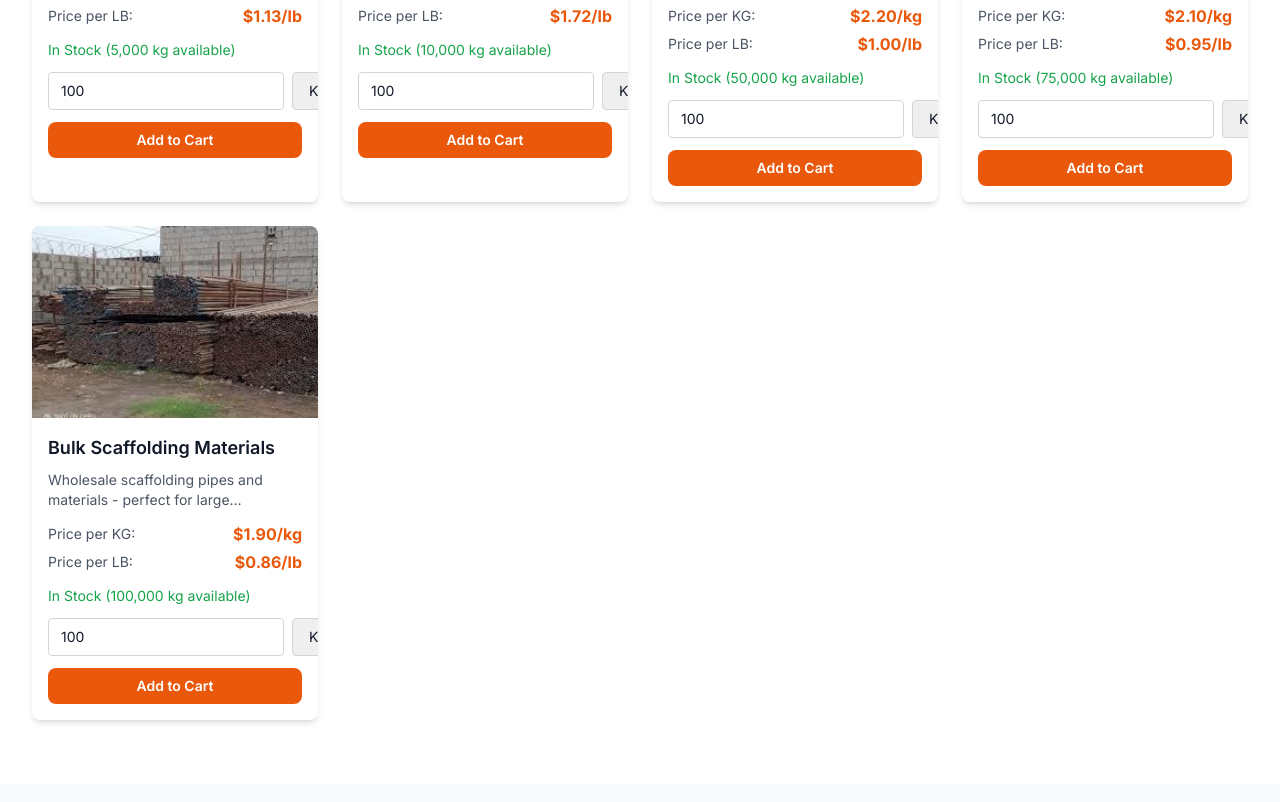
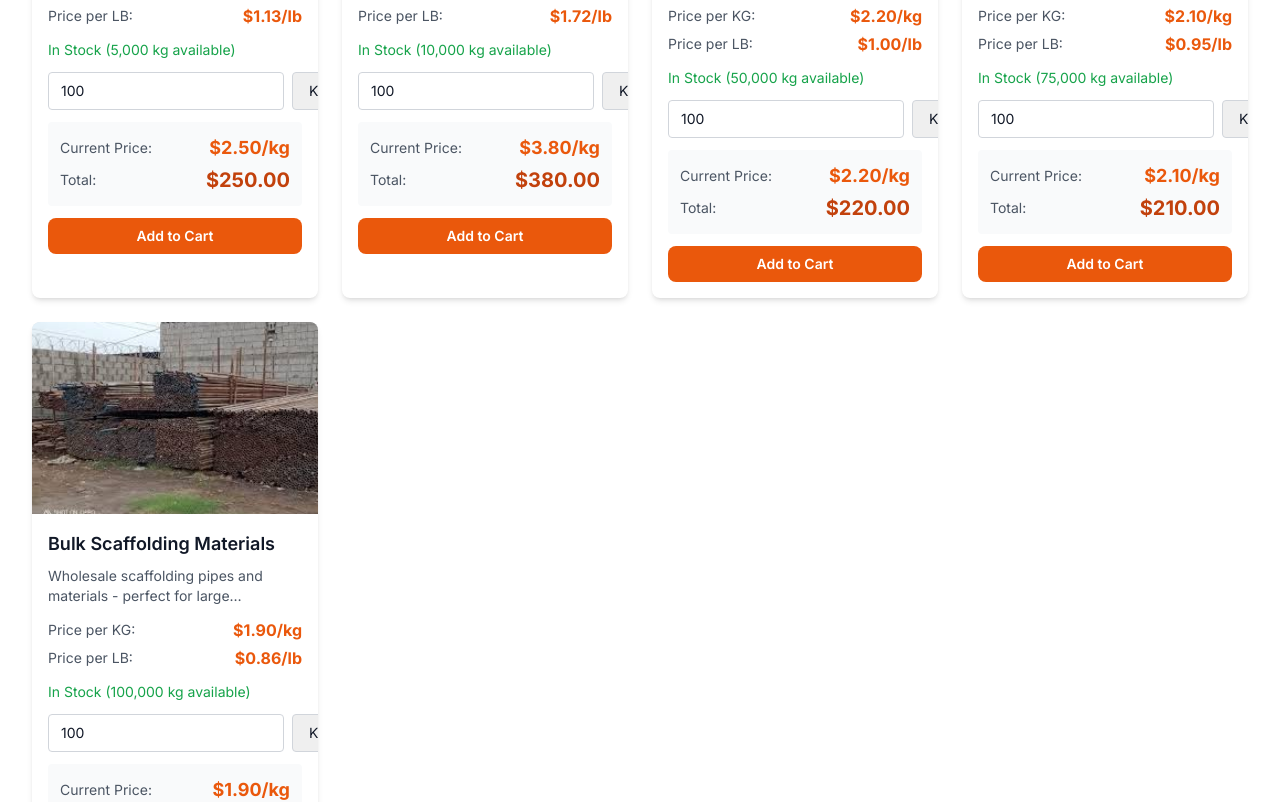
Before and after one commit to umair-javeed/scaffolding-ecommerce, a Next.js app: page / in a window 1280 px wide. Shown: the part 948-1750 px from the top of the page. Built offline with nearby package versions, Linux system fonts and the light colour scheme.

Commit message:
Fix ProductCard price to update when unit changes

```diff
--- a/src/components/ProductCard.tsx
+++ b/src/components/ProductCard.tsx
@@ -13,18 +13,22 @@ export default function ProductCard({ product }: ProductCardProps) {
   const [unit, setUnit] = useState<'kg' | 'lb'>('kg');
   const [added, setAdded] = useState(false);
 
+  // Calculate current price based on selected unit
+  const currentPrice = unit === 'kg' ? product.pricePerKg : product.pricePerLb;
+  const totalPrice = weight * currentPrice;
+
   const handleAddToCart = () => {
     // Get existing cart from localStorage
     const existingCart = localStorage.getItem('cart');
     const cart = existingCart ? JSON.parse(existingCart) : [];
 
-    // Add new item
+    // Add new item with correct price for selected unit
     const cartItem = {
       id: product.id,
       name: product.name,
       weight,
       unit,
-      pricePerUnit: unit === 'kg' ? product.pricePerKg : product.pricePerLb,
+      pricePerUnit: currentPrice, // Use calculated current price
       image: product.image
     };
 
@@ -89,6 +93,22 @@ export default function ProductCard({ product }: ProductCardProps) {
           </select>
         </div>
 
+        {/* Price Display - Updates with unit change */}
+        <div className="mb-3 bg-gray-50 p-3 rounded">
+          <div className="flex justify-between items-center">
+            <span className="text-sm text-gray-600">Current Price:</span>
+            <span className="text-lg font-bold text-primary-600">
+              ${currentPrice.toFixed(2)}/{unit}
+            </span>
+          </div>
+          <div className="flex justify-between items-center mt-1">
+            <span className="text-sm text-gray-600">Total:</span>
+            <span className="text-xl font-bold text-primary-700">
+              ${totalPrice.toFixed(2)}
+            </span>
+          </div>
+        </div>
+
         {/* Add to Cart Button */}
         <button
           onClick={handleAddToCart}
```
